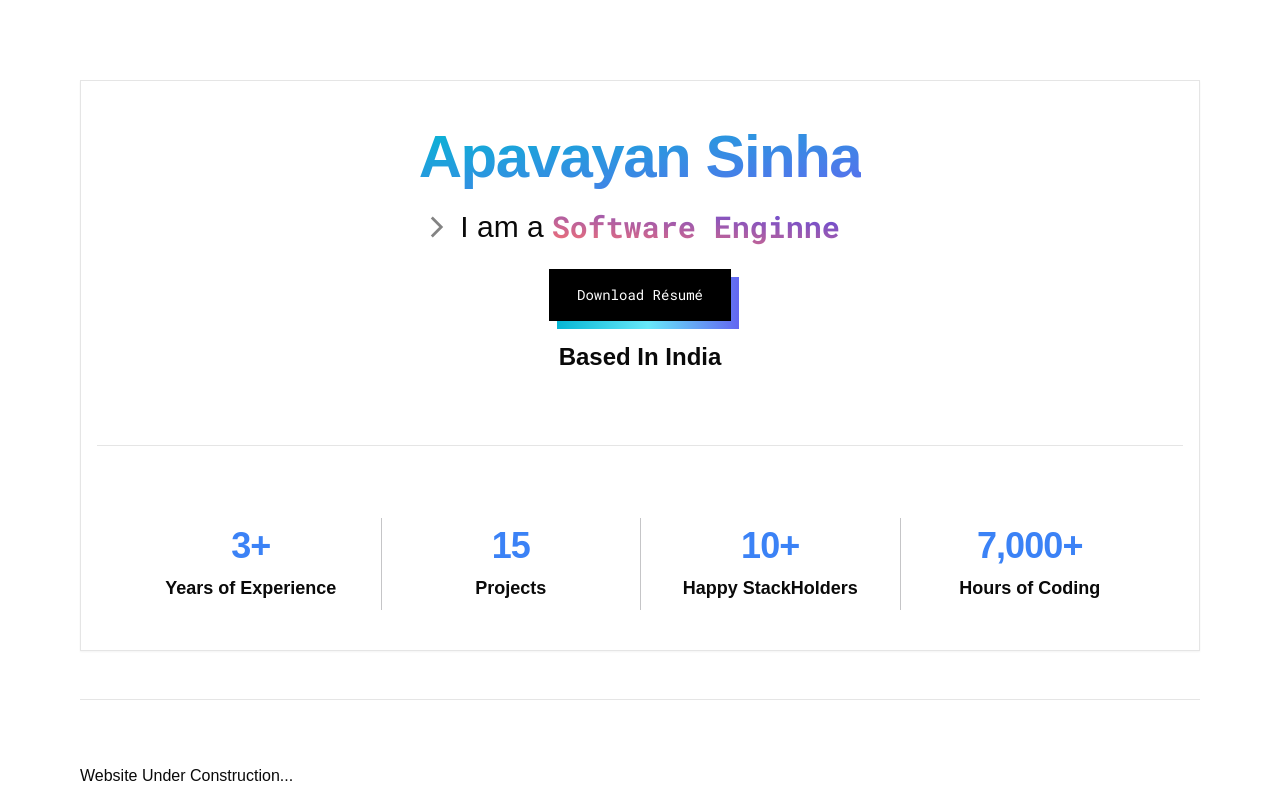
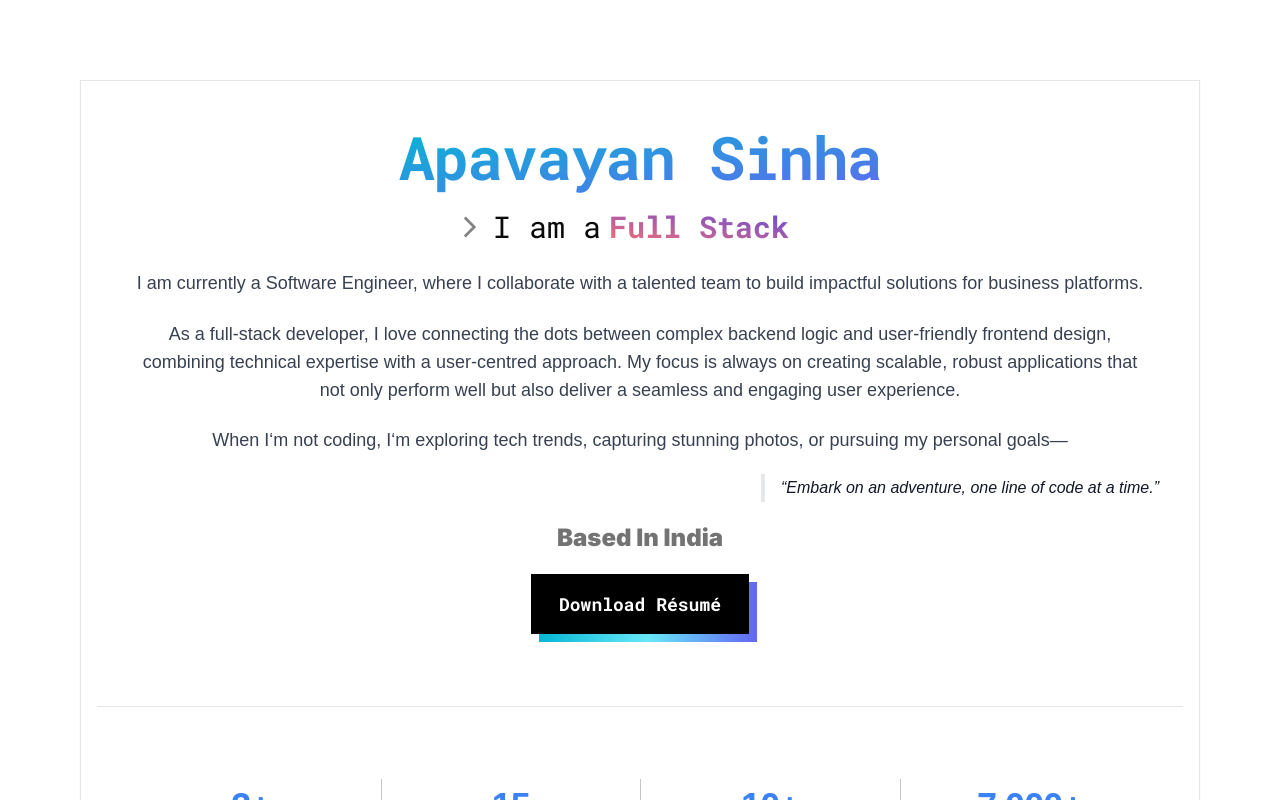
Before and after one commit to aapav01/apavayan.com, a Next.js app: page / in a window 1280 px wide. Shown: the top 800 px of the page. Built offline with nearby package versions, Linux system fonts and the light colour scheme.

Commit message:
Stagging: Add brief About me

```diff
--- a/src/app/page.tsx
+++ b/src/app/page.tsx
@@ -20,29 +20,61 @@ export default function HomePage() {
       <Card className="p-4 rounded-none">
         <CardHeader className="items-center">
           <div className="bg-blue-400"></div>
-          <h1 className="text-gradient-500 pb-4">
-            <Typewriter delaySpeed={3500} words={["Apavayan Sinha"]} />
+          <h1 className="text-gradient-500 pb-4 font-mono">
+            <Typewriter words={["Apavayan Sinha"]} />
           </h1>
-          <p className="inline-flex flex-row text-3xl gap-2">
+          <p className="inline-flex flex-row text-3xl gap-2 font-mono">
             <IoChevronForwardSharp className="hidden shrink-0 grow-0 self-center opacity-50 md:block" />
             I am a
             <strong className="bg-gradient-to-tr from-red-400 to-indigo-600 text-transparent bg-clip-text font-mono">
               <Typewriter
                 cursor={true}
-                cursorStyle={"_"}
-                loop={10}
+                loop={true}
                 words={["Full Stack Developer", "Software Enginneer"]}
+                delaySpeed={3500}
               />
             </strong>
           </p>
         </CardHeader>
         <CardContent className="flex flex-col items-center gap-5">
+          <div className="prose text-center max-w-screen-lg">
+            <p>
+              I am currently a Software Engineer, where I collaborate with a
+              talented team to build impactful solutions for business platforms.
+            </p>
+            <p>
+              As a full-stack developer, I love connecting the dots between
+              complex backend logic and user-friendly frontend design, combining
+              technical expertise with a user-centred approach. My focus is
+              always on creating scalable, robust applications that not only
+              perform well but also deliver a seamless and engaging user
+              experience.
+            </p>
+            <p>
+              When I&lsquo;m not coding, I&lsquo;m exploring tech trends,
+              capturing stunning photos, or pursuing my personal goals—
+            </p>
+          </div>
+          <div className="prose text-left ml-auto">
+          <blockquote className="ml-auto">
+            &ldquo;Embark on an adventure, one line of code at a time.&rdquo;
+          </blockquote>
+          </div>
+          <span className="text-muted-foreground text-2xl font-black font-sans">
+            Based In India
+          </span>
           <div>
-            <Button3D target="_blank" download={true} variant={"black"} size={"sm"} as="a" href="/resume/CV___Apavayan_Sinha.pdf">
-              Download Résumé
+            <Button3D
+              target="_blank"
+              download={true}
+              variant={"black"}
+              size={"sm"}
+              as="a"
+              href="/resume/CV___Apavayan_Sinha.pdf"
+            >
+              <span className="text-lg font-bold">Download Résumé</span>
             </Button3D>
           </div>
-          <h5 className="">Based In India</h5>
         </CardContent>
         <Separator className="my-8 lg:my-12" />
         <section className="w-full">
```
